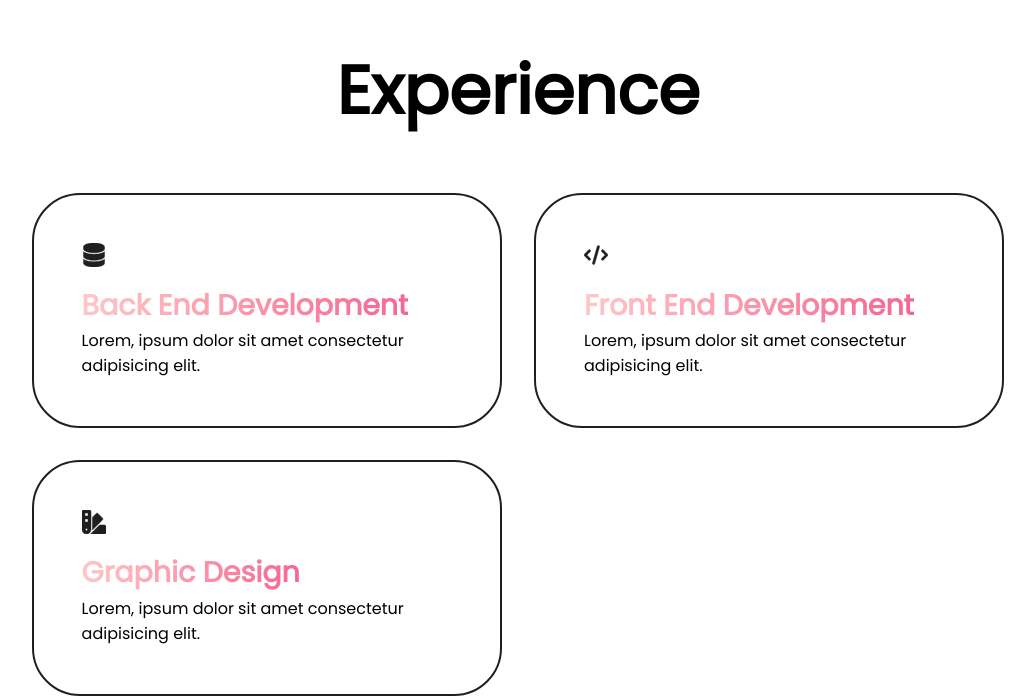
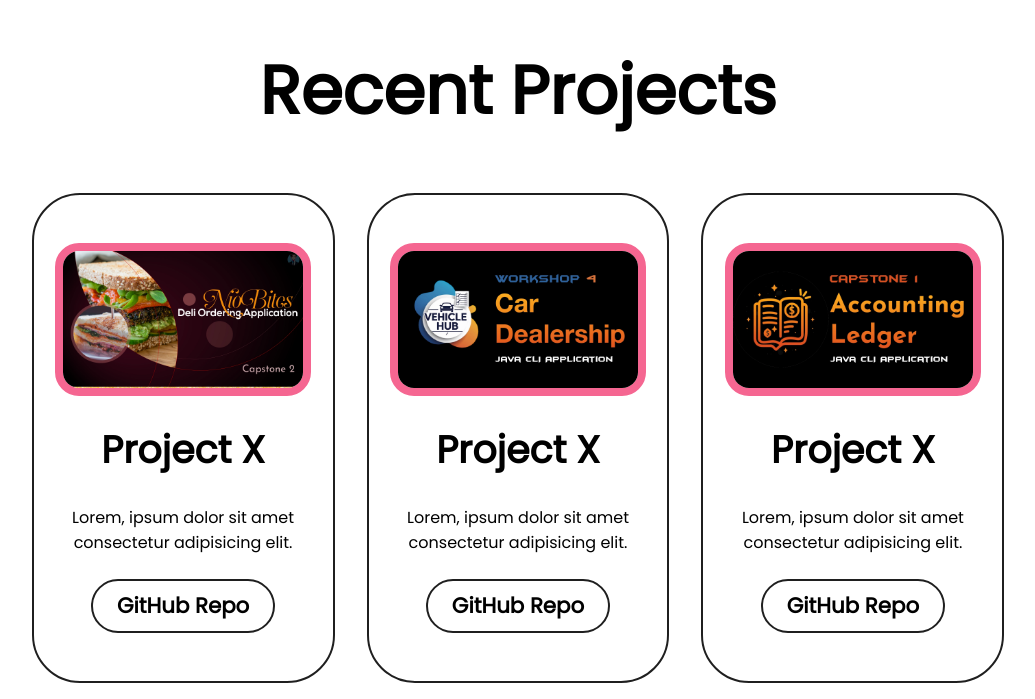
Before and after one commit to HotaruRL/portfolio, a plain HTML site: page index.html in a window 1280 px wide. Shown: the part 922-1621 px from the top of the page, without its empty margins (122-1157 px from the left). Drawn offline with Linux system fonts and the light colour scheme.

Commit message:
done with projects section

```diff
--- a/index.html
+++ b/index.html
@@ -64,6 +64,36 @@
         </div>
     </section>
 
+    <section id="projects" class="projects">
+
+        <h2 class="section-title">Recent Projects</h2>
+
+        <div class="projects-grid">
+            <div class="project-card">
+                <img src="img\Capstone 2 - NioBites Deli Ordering App.webp" alt="">
+                <h3>Project X</h3>
+                <p>Lorem, ipsum dolor sit amet consectetur adipisicing elit.</p>
+                <div class="btn">GitHub Repo</div>
+            </div>
+
+            <div class="project-card">
+                <img src="img\Workshop 4 - Car Dealership.webp" alt="">
+                <h3>Project X</h3>
+                <p>Lorem, ipsum dolor sit amet consectetur adipisicing elit.</p>
+                <div class="btn">GitHub Repo</div>
+            </div>
+
+            <div class="project-card">
+                <img src="img\Capstone 1 - Accounting Ledger.webp" alt="">
+                <h3>Project X</h3>
+                <p>Lorem, ipsum dolor sit amet consectetur adipisicing elit.</p>
+                <div class="btn">GitHub Repo</div>
+            </div>
+
+        </div>
+    </section>
+
+
     <section id="experience" class="experience">
         <h2 class="section-title">Experience</h2>
 
@@ -92,7 +122,6 @@
     </section>
 
 
-
     <script src="script.js"></script>
 </body>
 </html>
--- a/styles/styles.scss
+++ b/styles/styles.scss
@@ -220,6 +220,42 @@ section{
     transform: scale(1.1);
 }
 
+// PROJECTS SECTION
+.projects-grid{
+    display: grid;
+    grid-template-columns: repeat(auto-fit, minmax(300px, 1fr));
+    gap: 2rem;
+}
+.project-card{
+    padding: 3rem 2rem;
+    display: flex;
+    flex-direction: column;
+    align-items: center;
+    justify-content: center;
+    text-align: center;
+    gap: 1.5rem;
+    border: 2px solid var(--colorbody);
+    border-radius: 3rem;
+    cursor: pointer;
+    transition: var(--transition1);
+}
+.project-card:hover{
+    background-color: var(--colorbody);
+    color: var(--colorprimary1);
+    transform: translateY(-10px) scale(1.02);
+}
+.project-card img{
+    width: 20vw;
+    border: 8px solid var(--coloraccent1);
+    border-radius: 1.5rem;
+}
+.project-card:hover .btn{
+    border: 2px solid var(--colorprimary2);
+    color: var(--colorprimary1);
+}
+.project-card h3{
+    font: var(--h4);
+}
 
 // EXPERIENCE SECTION
 .section-title{
```
Also changed, not shown: img/Capstone 1 - Accounting Ledger.webp (added), img/Capstone 2 - NioBites Deli Ordering App.webp (added), img/Workshop 4 - Car Dealership.webp (added), styles/styles.css, 1 other file.
